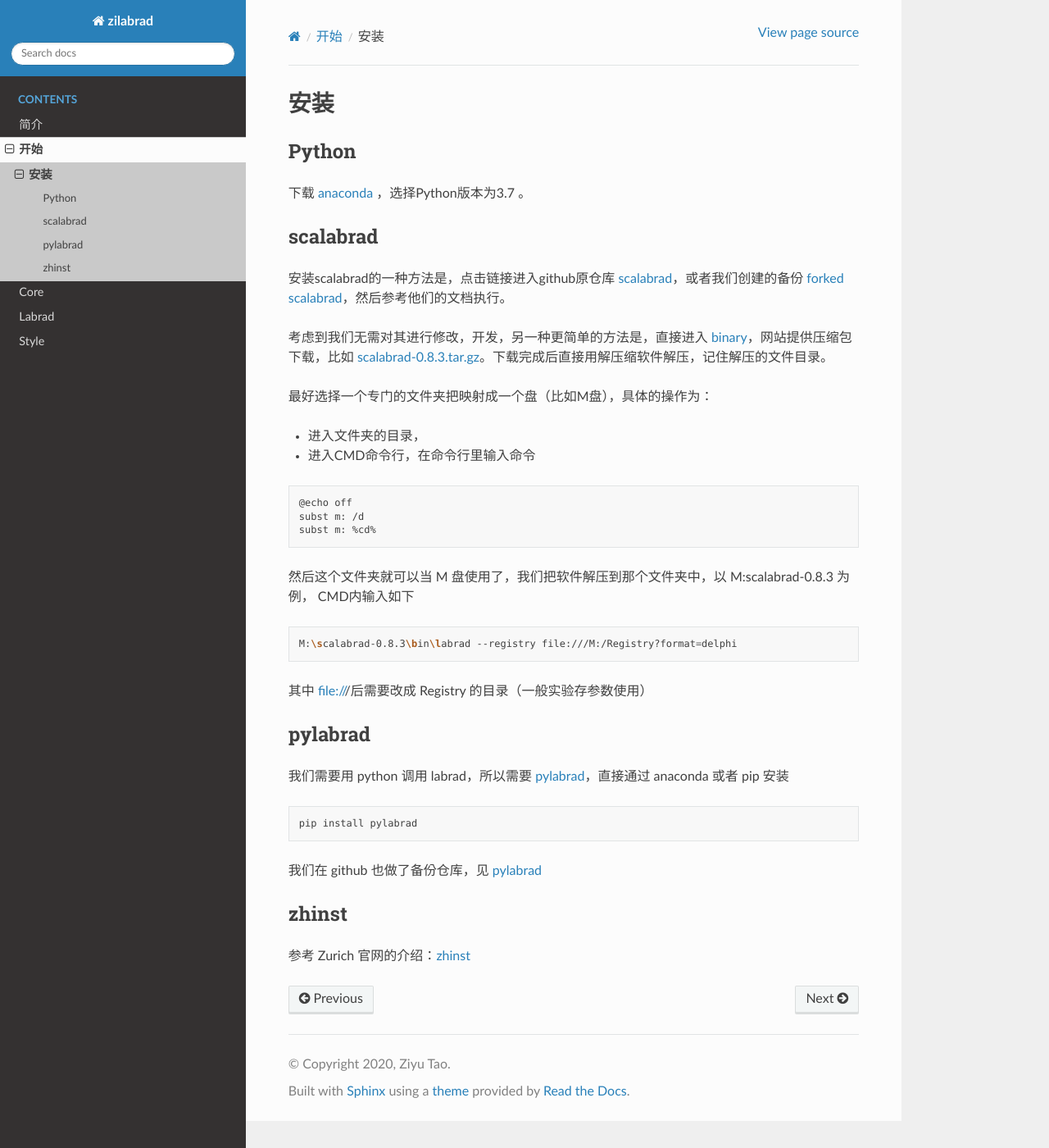
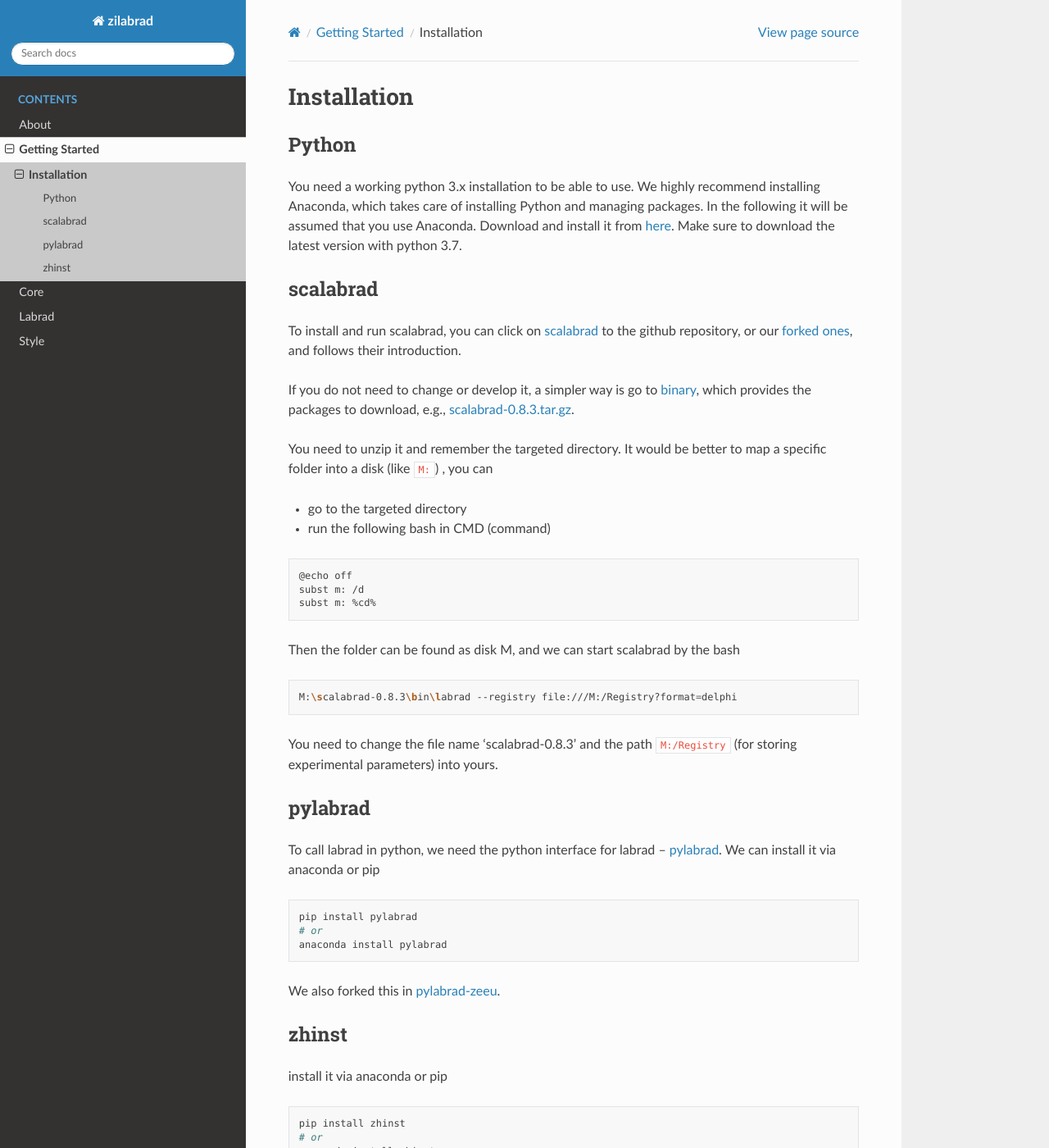
Before and after one commit to ZeeUTao/zi_labrad, a Sphinx documentation site: the page built from docs/source/start/install.md, in a window 1280 px wide and 1400 px high. Shown: the whole window at 82% size. Built offline with Sphinx 7.4.7 and the Read the Docs theme 2.0.0, drawn with Linux system fonts in a browser that asks for light colours; pages that are not in the unit, such as notebooks, are missing from menus; some of the changed text lies outside the part shown.

Commit message:
update docs

````diff
--- a/docs/source/about.md
+++ b/docs/source/about.md
@@ -1,3 +1,3 @@
-# 简介
+# About
 
-Modules for Devices control  in SUSTech lab
+Modules for Devices control in SUSTech lab
--- a/docs/source/index.rst
+++ b/docs/source/index.rst
@@ -3,9 +3,7 @@
    You can adapt this file completely to your liking, but it should at least
    contain the root `toctree` directive.
 
-|
-|
-|
+
 
 zilabrad's documentation!
 =====================================
--- a/docs/source/start/index.rst
+++ b/docs/source/start/index.rst
@@ -1,6 +1,6 @@
 
 
-开始
+Getting Started
 ===============
 
 .. toctree::
--- a/docs/source/start/install.md
+++ b/docs/source/start/install.md
@@ -1,24 +1,23 @@
-# 安装
+# Installation
 
 
 
 ## Python
 
-下载 [anaconda](https://www.anaconda.com/download) ，选择Python版本为3.7 。
+You need a working python 3.x installation to be able to use. We highly recommend installing Anaconda, which takes care of installing Python and managing packages. In the following it will be assumed that you use Anaconda. Download and install it from [here](https://www.anaconda.com/download). Make sure to download the latest version with python 3.7.
 
 
 
 ## scalabrad
 
-安装scalabrad的一种方法是，点击链接进入github原仓库  [scalabrad](https://github.com/labrad/scalabrad)，或者我们创建的备份 [forked scalabrad](https://github.com/ZeeUTao/scalabrad)，然后参考他们的文档执行。
+To install and run scalabrad, you can click on [scalabrad](https://github.com/labrad/scalabrad) to the github repository, or our [forked ones](https://github.com/ZeeUTao/scalabrad), and follows their introduction.
 
-考虑到我们无需对其进行修改，开发，另一种更简单的方法是，直接进入 [binary](https://bintray.com/labrad/generic/scalabrad#files)，网站提供压缩包下载，比如
-[scalabrad-0.8.3.tar.gz](https://bintray.com/labrad/generic/download_file?file_path=scalabrad-0.8.3.tar.gz)。下载完成后直接用解压缩软件解压，记住解压的文件目录。
+If you do not need to change or develop it, a simpler way is go to [binary](https://bintray.com/labrad/generic/scalabrad#files), which provides the packages to download, e.g., [scalabrad-0.8.3.tar.gz](https://bintray.com/labrad/generic/download_file?file_path=scalabrad-0.8.3.tar.gz).
 
-最好选择一个专门的文件夹把映射成一个盘（比如M盘），具体的操作为：
+You need to unzip it and remember the targeted directory. It would be better to map a specific folder into a disk (like `M:`) , you can
 
-- 进入文件夹的目录，
-- 进入CMD命令行，在命令行里输入命令
+- go to the targeted directory
+- run the following bash in CMD (command)
 
 ```bash
 @echo off
@@ -26,29 +25,38 @@
 subst m: %cd%
 ```
 
-然后这个文件夹就可以当 M 盘使用了，我们把软件解压到那个文件夹中，以 M:\scalabrad-0.8.3 为例，
-CMD内输入如下
+Then the folder can be found as disk M, and we can start scalabrad by the bash
 
 ```bash
 M:\scalabrad-0.8.3\bin\labrad --registry file:///M:/Registry?format=delphi
 ```
 
-其中 file:///后需要改成 Registry 的目录（一般实验存参数使用）
+You need to change the file name 'scalabrad-0.8.3' and the path `M:/Registry`  (for storing experimental parameters) into yours.
 
 
 
 ## pylabrad
 
-我们需要用 python 调用 labrad，所以需要 [pylabrad](https://github.com/labrad/pylabrad)，直接通过 anaconda 或者 pip 安装
+To call labrad in python, we need the python interface for labrad --  [pylabrad](https://github.com/labrad/pylabrad). We can install it via anaconda or pip
 
 ```bash
 pip install pylabrad
+# or
+anaconda install pylabrad
 ```
 
-我们在 github 也做了备份仓库，见 [pylabrad](https://github.com/ZeeUTao/pylabrad-zeeu)
+We also forked this in [pylabrad-zeeu](https://github.com/ZeeUTao/pylabrad-zeeu).
 
 
 
 ## zhinst
 
-参考 Zurich 官网的介绍：[zhinst](https://www.zhinst.com/)
+ install it via anaconda or pip
+
+```bash
+pip install zhinst
+# or
+anaconda install zhinst
+```
+
+and refer the introduction in [zhinst](https://www.zhinst.com/).
````
Also changed, not shown: docs/source/Core/running-speed.md (+2 -4 lines), docs/source/start/startRun.md (added, +44 -0 lines), 2 other files.
